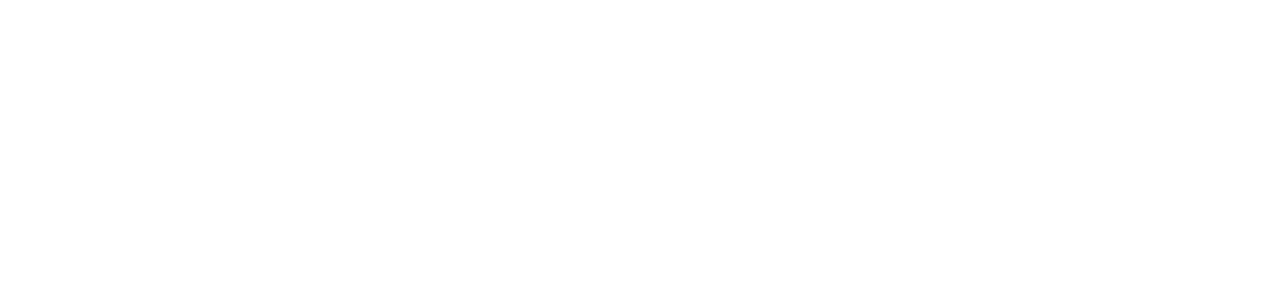
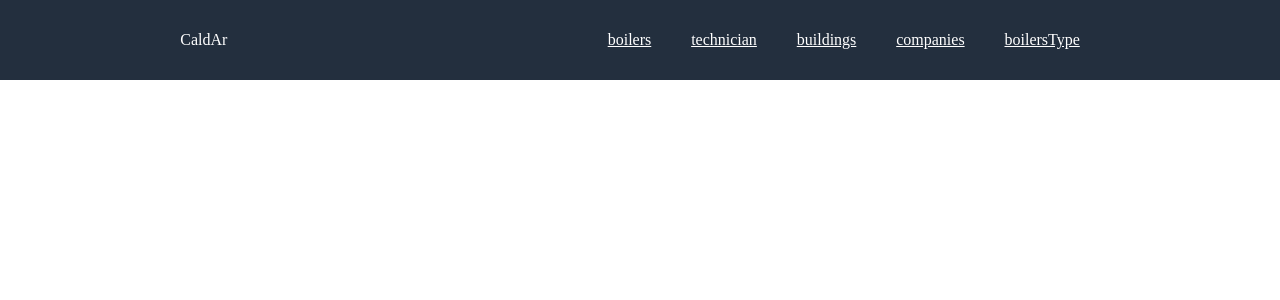
Before and after one commit to leonelhaiek/CaldAr12, a React (Create React App) app: page / in a window 1280 px wide. Shown: the top 300 px of the page. Built offline with nearby package versions, Linux system fonts and the light colour scheme.

Commit message:
ready to start

```diff
--- a/src/App.css
+++ b/src/App.css
@@ -58,7 +58,7 @@
 	justify-content: space-around;
 	align-items: center;
 	min-height: 10vh;
-	background-color:red;
+	background-color: rgb(35, 47, 62);
 	color: white;
 }
 .nav-links{
@@ -66,5 +66,5 @@
 	display: flex;
 	justify-content: space-around;
 	align-items: center;
-	color: black;
+	color: white;
 }
--- a/src/App.js
+++ b/src/App.js
@@ -15,7 +15,7 @@
       <Router>
         <div className="App">
       <Switch>
-        <Route path="/home" exact component={home}/>
+        <Route path="/" exact component={home}/>
         <Route path="/boilers" exact component={boilers}/>
         <Route path="/buildings" exact component={buildings}/>
         <Route path="/technician" exact component={technician}/>
--- a/src/pages/boliersType.js
+++ b/src/pages/boliersType.js
@@ -4,7 +4,7 @@
 function boilersType () {
     return(
         <div>
-            <h1>  tipo de boilers paaa </h1>
+            <h1>  type of  boilers </h1>
         </div>
     )
 }
--- a/src/pages/companies.js
+++ b/src/pages/companies.js
@@ -4,7 +4,7 @@
 function companies () {
     return(
         <div>
-            <h1>  companias paaa </h1>
+            <h1>  companies </h1>
         </div>
     )
 }
--- a/src/pages/home.js
+++ b/src/pages/home.js
@@ -4,7 +4,7 @@
 
 function home() {
     const navStyle = {
-        color: 'black'
+        color: 'white'
     };
     return(
         <nav >
```
